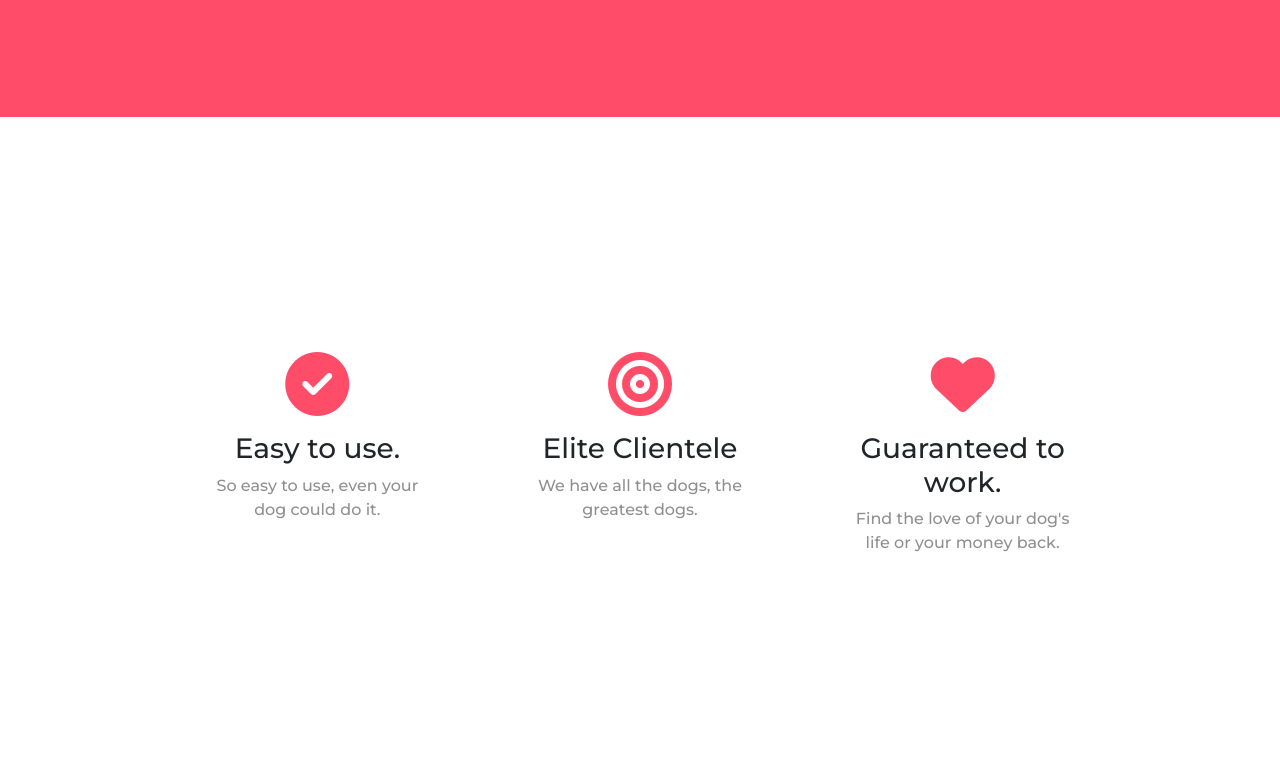
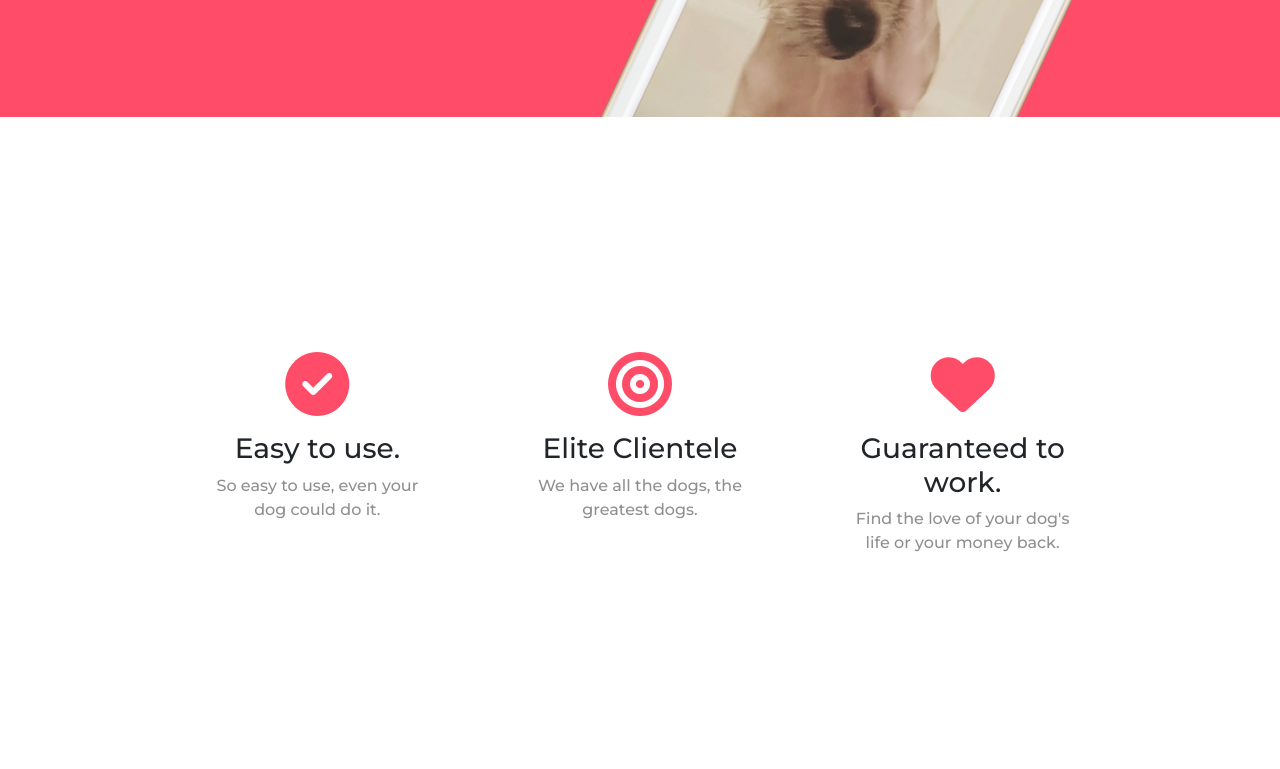
Before and after one commit to ravindrapindel/tin-dog, a plain HTML site: page index.html in a window 1280 px wide. Shown: the part 459-1228 px from the top of the page. Drawn offline with nearby package versions, Linux system fonts and the light colour scheme.

Commit message:
Update index.html

```diff
--- a/index.html
+++ b/index.html
@@ -55,7 +55,7 @@
           <button type="button" class="download-btn btn btn-outline-dark"><i class="fab fa-windows"></i>Download</button>
         </div>
         <div class="col-lg-6">
-          <img class="title-img" src="images/iphone6.png" alt="iphone-mockup">
+          <img class="title-img" src="iphone6.png" alt="iphone-mockup">
         </div>
       </div>
     </div>
```
